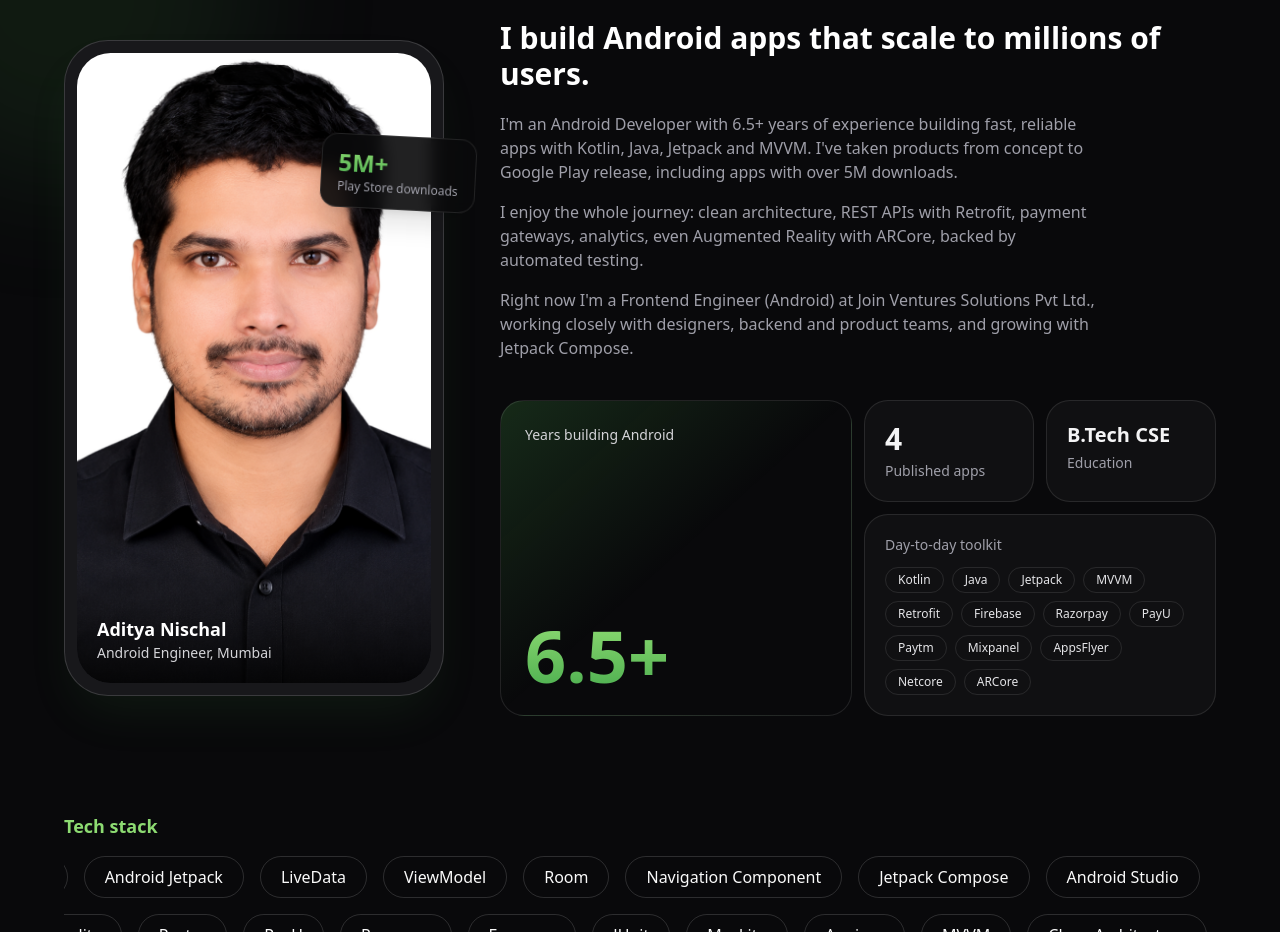
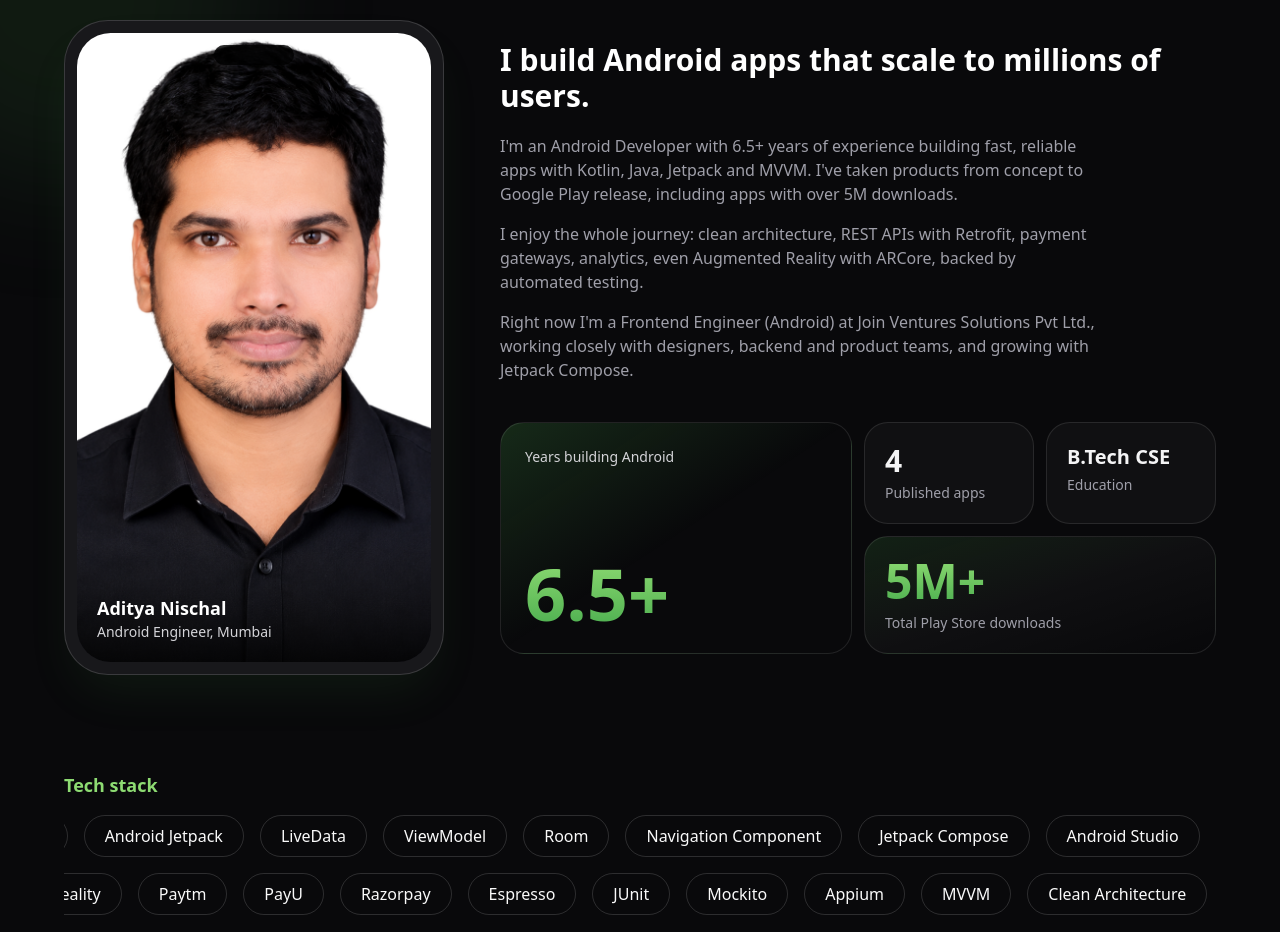
Before and after one commit to adityanischal217/aditya-portfolio, a Next.js app: page / in a window 1280 px wide. Shown: the part 1160-2092 px from the top of the page. Built offline with nearby package versions, Linux system fonts and the light colour scheme.

Commit message:
code changes

```diff
--- a/components/About.tsx
+++ b/components/About.tsx
@@ -1,40 +1,29 @@
+
 import { skillRows } from "@/data/skills";
 import TechStackMarquee from "@/components/TechStackMarquee";
-
-const toolkit = [
-  "Kotlin",
-  "Java",
-  "Jetpack",
-  "MVVM",
-  "Retrofit",
-  "Firebase",
-  "Razorpay",
-  "PayU",
-  "Paytm",
-  "Mixpanel",
-  "AppsFlyer",
-  "Netcore",
-  "ARCore",
-];
 
 const accent = "from-[#8DDB72] to-[#4CAF50]";
 
 export default function About() {
   return (
     <section id="about" className="relative overflow-hidden px-6 py-24">
-      {/* soft glow behind the phone */}
+      {/* Soft glow behind the phone */}
       <div
         aria-hidden
         className="pointer-events-none absolute -left-32 top-40 h-96 w-96 rounded-full bg-[#4CAF50]/10 blur-3xl"
       />
 
       <div className="relative mx-auto max-w-6xl">
-        <p className="text-lg font-semibold text-[#8DDB72]">About me</p>
+        <p className="text-lg font-semibold text-[#8DDB72]">
+          About me
+        </p>
+
         <h2 className="mt-3 max-w-4xl text-4xl font-bold tracking-tight text-zinc-100 md:text-6xl">
           Focused execution, scalable architecture, polished mobile experiences.
         </h2>
 
         <div className="mt-16 grid items-center gap-14 md:grid-cols-[minmax(0,380px)_1fr]">
+
           {/* Phone-frame portrait */}
           <div className="relative mx-auto w-full max-w-[320px] md:max-w-none">
             <div className="rounded-[2.75rem] border border-white/15 bg-zinc-900 p-3 shadow-2xl shadow-[#4CAF50]/10">
@@ -44,9 +33,11 @@ export default function About() {
                   alt="Aditya Nischal"
                   className="h-full w-full object-cover"
                 />
-                {/* camera pill */}
+
+                {/* Camera pill */}
                 <span className="absolute left-1/2 top-3 h-5 w-20 -translate-x-1/2 rounded-full bg-black/80" />
-                {/* bottom fade + name */}
+
+                {/* Bottom fade + name */}
                 <div className="absolute inset-x-0 bottom-0 bg-gradient-to-t from-black/85 to-transparent p-5 pt-16">
                   <p className="text-lg font-semibold text-white">
                     Aditya Nischal
@@ -57,19 +48,9 @@ export default function About() {
                 </div>
               </div>
             </div>
-
-            {/* floating download badge */}
-            <div className="absolute -right-4 top-24 rotate-3 rounded-2xl border border-white/10 bg-zinc-950/90 px-4 py-3 shadow-xl backdrop-blur md:-right-8">
-              <p
-                className={`bg-gradient-to-b ${accent} bg-clip-text text-2xl font-bold text-transparent`}
-              >
-                5M+
-              </p>
-              <p className="text-xs text-zinc-400">Play Store downloads</p>
-            </div>
           </div>
 
-          {/* Story + bento */}
+          {/* Story + Bento */}
           <div>
             <h3 className="text-2xl font-semibold text-white md:text-3xl">
               I build Android apps that scale to millions of users.
@@ -82,11 +63,13 @@ export default function About() {
                 taken products from concept to Google Play release, including
                 apps with over 5M downloads.
               </p>
+
               <p>
                 I enjoy the whole journey: clean architecture, REST APIs with
                 Retrofit, payment gateways, analytics, even Augmented Reality
                 with ARCore, backed by automated testing.
               </p>
+
               <p>
                 Right now I'm a Frontend Engineer (Android) at Join Ventures
                 Solutions Pvt Ltd., working closely with designers, backend and
@@ -94,10 +77,15 @@ export default function About() {
               </p>
             </div>
 
-            {/* Bento grid */}
+            {/* Bento Grid */}
             <div className="mt-10 grid grid-cols-2 gap-3 md:grid-cols-4">
+
+              {/* Experience */}
               <div className="col-span-2 row-span-2 flex flex-col justify-between rounded-3xl border border-white/10 bg-gradient-to-br from-[#4CAF50]/20 via-transparent to-transparent p-6">
-                <p className="text-sm text-zinc-300">Years building Android</p>
+                <p className="text-sm text-zinc-300">
+                  Years building Android
+                </p>
+
                 <p
                   className={`bg-gradient-to-b ${accent} bg-clip-text text-6xl font-extrabold text-transparent md:text-7xl`}
                 >
@@ -105,41 +93,52 @@ export default function About() {
                 </p>
               </div>
 
+              {/* Published Apps */}
               <div className="rounded-3xl border border-white/10 bg-white/[0.03] p-5">
-                <p className="text-3xl font-bold text-zinc-100">4</p>
-                <p className="mt-1 text-sm text-zinc-400">Published apps</p>
+                <p className="text-3xl font-bold text-zinc-100">
+                  4
+                </p>
+                <p className="mt-1 text-sm text-zinc-400">
+                  Published apps
+                </p>
               </div>
 
+              {/* Education */}
               <div className="rounded-3xl border border-white/10 bg-white/[0.03] p-5">
-                <p className="text-xl font-bold text-zinc-100">B.Tech CSE</p>
-                <p className="mt-1 text-sm text-zinc-400">Education</p>
+                <p className="text-xl font-bold text-zinc-100">
+                  B.Tech CSE
+                </p>
+                <p className="mt-1 text-sm text-zinc-400">
+                  Education
+                </p>
               </div>
 
-              <div className="col-span-2 rounded-3xl border border-white/10 bg-white/[0.03] p-5">
-                <p className="mb-3 text-sm text-zinc-400">
-                  Day-to-day toolkit
+              {/* Play Store Downloads */}
+              <div className="col-span-2 rounded-3xl border border-white/10 bg-gradient-to-br from-[#4CAF50]/15 via-white/[0.03] to-transparent p-5">
+                <p
+                  className={`bg-gradient-to-b ${accent} bg-clip-text text-5xl font-extrabold text-transparent`}
+                >
+                  5M+
                 </p>
-                <ul className="flex flex-wrap gap-2">
-                  {toolkit.map((t) => (
-                    <li
-                      key={t}
-                      className="rounded-full border border-white/10 px-3 py-1 text-xs text-zinc-200 transition-colors hover:border-[#8DDB72]/60 hover:text-[#8DDB72]"
-                    >
-                      {t}
-                    </li>
-                  ))}
-                </ul>
+
+                <p className="mt-2 text-sm text-zinc-400">
+                  Total Play Store downloads
+                </p>
               </div>
+
             </div>
           </div>
         </div>
 
+        {/* Tech Stack */}
         <div className="mt-24">
           <p className="mb-4 text-lg font-semibold text-[#8DDB72]">
             Tech stack
           </p>
+
           <TechStackMarquee rows={skillRows} />
         </div>
+
       </div>
     </section>
   );
```
